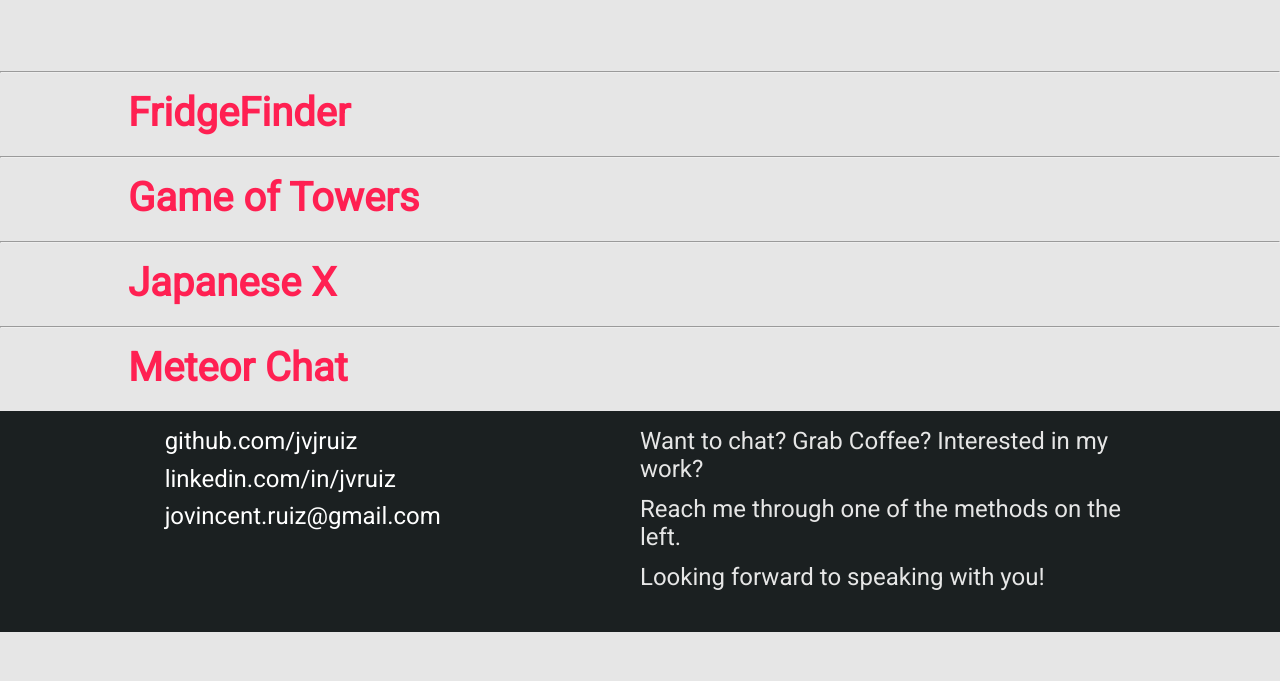
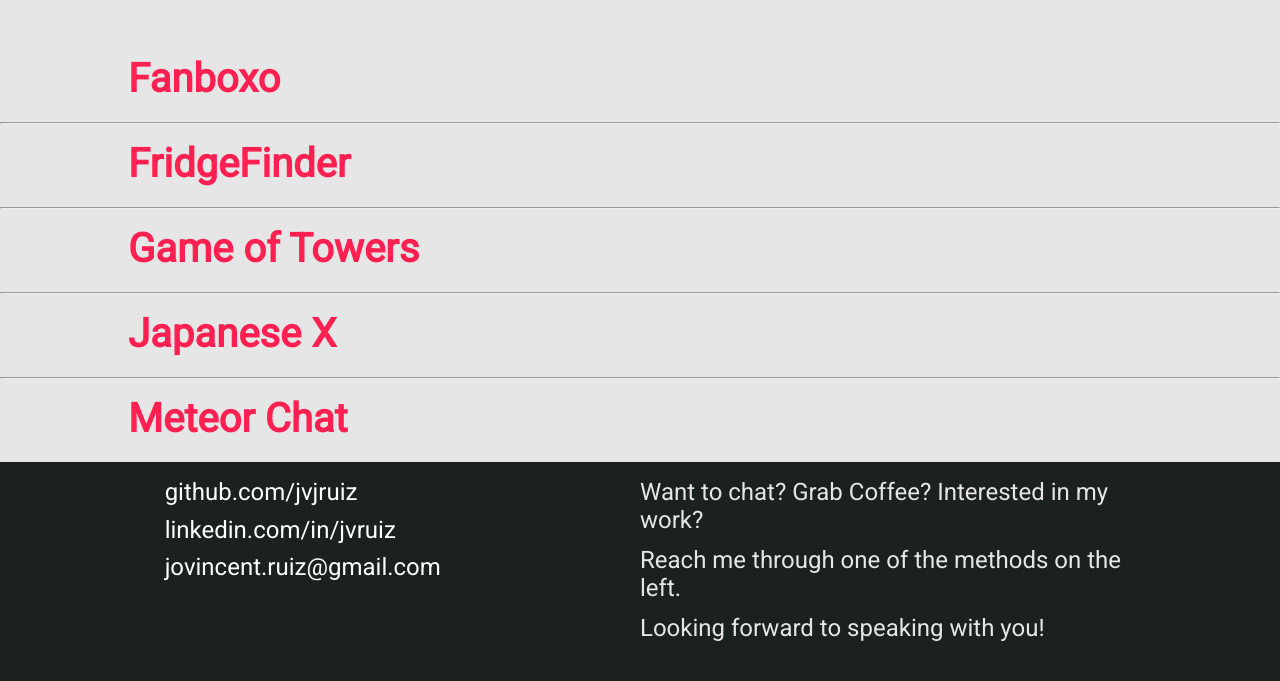
Before and after one commit to jvjruiz/portfolio, a React (Create React App) app: page / in a window 1280 px wide. Shown: the part 1545-2226 px from the top of the page. Before the commit the page ends 2177 px from the top, so only its background shows below. Built offline with nearby package versions, Linux system fonts and the light colour scheme; a web font is replaced by a local one.

Commit message:
added fanboxo

```diff
--- a/src/components/ProjectBar.js
+++ b/src/components/ProjectBar.js
@@ -11,7 +11,6 @@ export default class Projects extends Component {
         this.toggleShowing = this.toggleShowing.bind(this)
     }
     toggleShowing() {
-        console.log(this.state)
         if(this.state.showing === false) {
             this.setState({showing:true});
         }
--- a/src/components/project.js
+++ b/src/components/project.js
@@ -8,7 +8,8 @@ export default class Project extends Component {
     }
 
     render() {
-        if(this.props.showing == 'true' && this.props.project.name == "FridgeFinder") {
+        console.log(this.props.project.name)
+        if(this.props.showing === 'true' && this.props.project.name == "FridgeFinder") {
             return (
                 <div className="projectContainer active" id={this.props.project.name}>
                     <div className="projectContent">
@@ -33,7 +34,7 @@ export default class Project extends Component {
                 </div>
             )
         }
-        else if (this.props.showing == 'false' && this.props.project.name == "FridgeFinder") {
+        else if (this.props.showing === 'false' && this.props.project.name == "FridgeFinder") {
             return (
                 <div className="projectContainer hide" id={this.props.project.name}>
                     <div className="projectContent">
@@ -51,9 +52,6 @@ export default class Project extends Component {
                                 <div className="projectLink">
                                     <a href={this.props.project.githubLink} className="projectLink" className="projectLinkText">Go To Github</a>
                                 </div>
-                                <div className="projectLink">
-                                    <a href={this.props.project.liveLink} className="projectLink" className="projectLinkText">Check It Out Live</a>
-                                </div>
                             </div>
 
                         </div>
@@ -61,7 +59,55 @@ export default class Project extends Component {
                 </div>
             )
         }
-        else if(this.props.showing == 'true'){
+        else if (this.props.showing === 'true' && this.props.project.name === "Fanboxo") {
+            return (
+                <div className="projectContainer show" id={this.props.project.name}>
+                    <div className="projectContent">
+                        <div className="projectImageContainer">
+                            <img src={this.props.project.image} className="projectImage" />
+                        </div>
+                        <div className ="projectText">
+                            <div className="projectTechnologies contentText">
+                                <p>{this.props.project.technologies}</p>
+                            </div>
+                            <div className="projectDescription contentText">
+                               {this.props.project.description}
+                            </div>
+                            <div className="projectLinks">
+                                <div className="projectLink">
+                                    <a href={this.props.project.liveLink} className="projectLink" className="projectLinkText">Check It Out Live</a>
+                                </div>
+                            </div>
+                        </div>
+                    </div>
+                </div>
+            )
+        }
+        else if (this.props.showing == 'false' && this.props.project.name === "Fanboxo") {
+            return (
+                <div className="projectContainer hide" id={this.props.project.name}>
+                    <div className="projectContent">
+                        <div className="projectImageContainer">
+                            <img src={this.props.project.image} className="projectImage" />
+                        </div>
+                        <div className ="projectText">
+                            <div className="projectTechnologies contentText">
+                                <p>{this.props.project.technologies}</p>
+                            </div>
+                            <div className="projectDescription contentText">
+                               {this.props.project.description}
+                            </div>
+                            <div className="projectLinks">
+                                <div className="projectLink">
+                                    <a href={this.props.project.liveLink} className="projectLink" className="projectLinkText">Check It Out Live</a>
+                                </div>
+                            </div>
+                        </div>
+                    </div>
+                </div>
+            )
+        }
+        else if(this.props.showing === 'true'){
             return (
                 <div className="projectContainer active" id={this.props.project.name}>
                     <div className="projectContent">
@@ -87,7 +133,8 @@ export default class Project extends Component {
                         </div>
                     </div>
                 </div>
-            )}
+            )
+        }
         else {
             return(
                 <div className="projectContainer hide" id={this.props.project.name}>
--- a/src/components/projects.js
+++ b/src/components/projects.js
@@ -4,6 +4,7 @@ import gameOfTowers from '../assets/game-of-towers.png';
 import japaneseX from '../assets/japanesex.png';
 import meteorChat from '../assets/meteor-chat.png';
 import fridgeFinder from '../assets/fridgefinder.png';
+import fanboxo from '../assets/fanboxo.png';
 import ProjectBar from './ProjectBar';
 
 export default class Projects extends Component {
@@ -11,6 +12,13 @@ export default class Projects extends Component {
 
 	render() {
 		let projects = {
+			fanboxo: {
+				name: 'Fanboxo',
+				technologies: 'CrateJoy Platform | Jinja',
+				description: 'Contract work. Built component layouts from PSD design. Refactored and modularized previous developers work to make more maintainable.',
+				liveLink: 'http://www.fanboxo.com/',
+				image: fanboxo
+			},
 			fridgeFinder: {
 				name: 'FridgeFinder',
 				technologies: 'React-Native | Redux',
@@ -18,7 +26,7 @@ export default class Projects extends Component {
 				githubLink: "https://github.com/jvjruiz/fridgefinder",
 				liveLink: "https://appetize.io/embed/m9nvar8d187aby4btxzdk6y930?device=iphone5s&scale=75&autoplay=false&orientation=portrait&deviceColor=black",
 				image: fridgeFinder
-		},
+			},
 			gameOfTowers: {
 				name: 'Game of Towers',
 				technologies:'HTML | CSS | Canvas | React | Redux' ,
@@ -47,6 +55,7 @@ export default class Projects extends Component {
 		return(
 
 			<div className='projectBarContainer'>
+				<ProjectBar project = {projects.fanboxo} />
 				<hr />
 				<ProjectBar project = {projects.fridgeFinder} />
 				<hr />
```
Also changed, not shown: src/assets/fanboxo.png (added).
